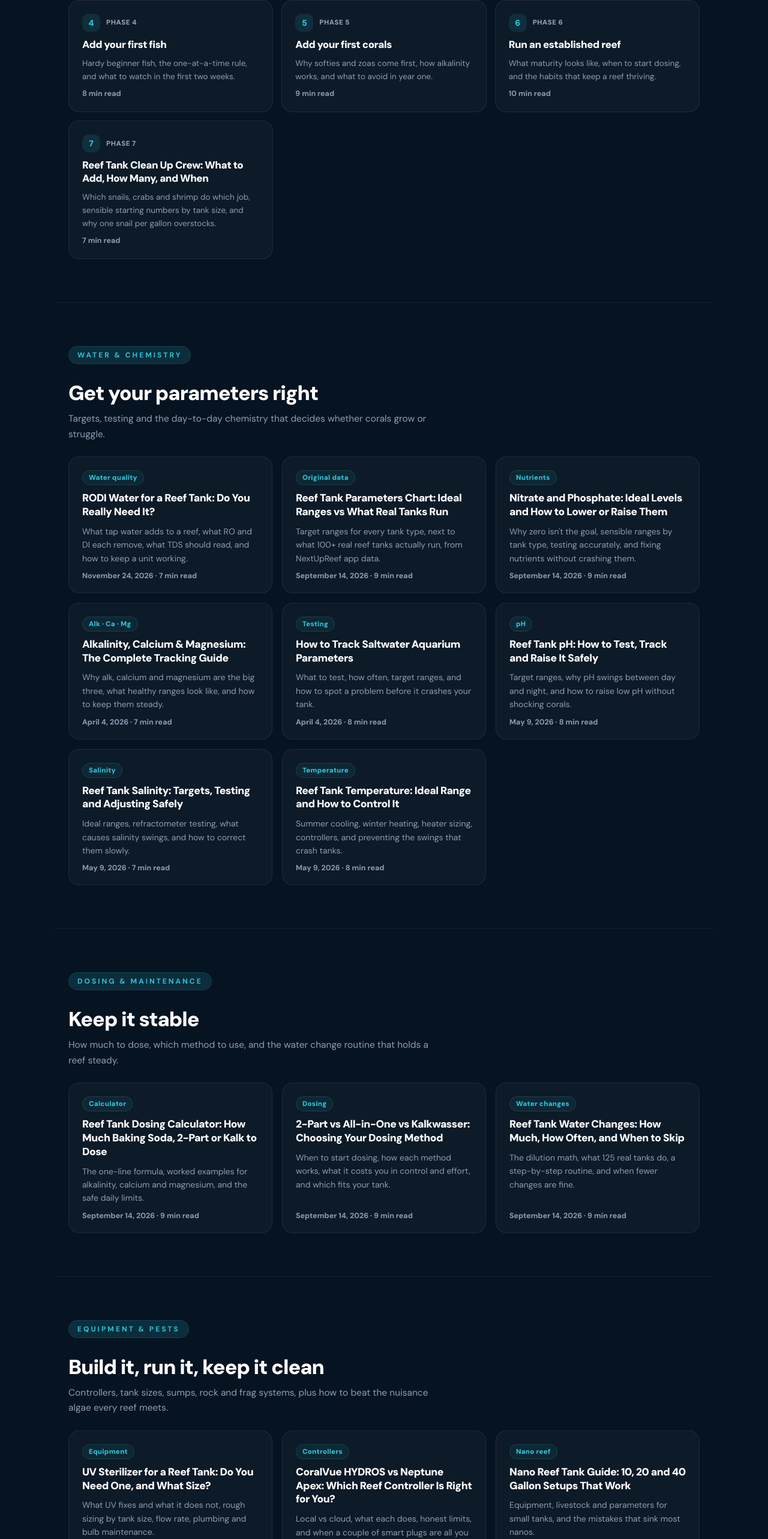
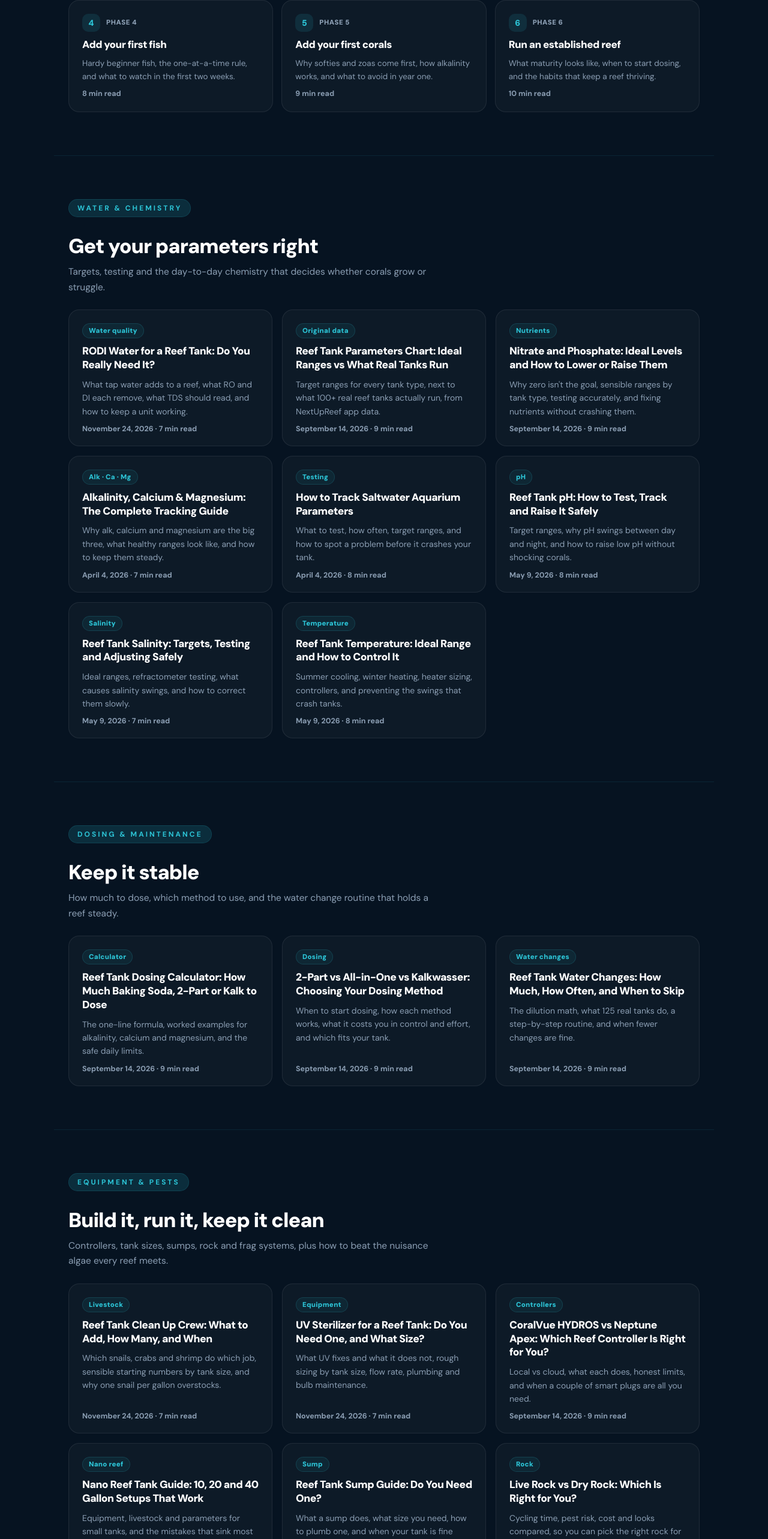
Before and after one commit to winsteadhouse/nextupreef-site, a Next.js app: page /blog in a window 1280 px wide. Shown: the part 1740-4306 px from the top of the page at 60% size. Built offline with nearby package versions, Linux system fonts and the light colour scheme; no server answers.

Commit message:
Blog index: list the clean up crew guide under Equipment and pests, not the six-step journey
Co-Authored-By: Claude Fable 5.2 <noreply@anthropic.com>

```diff
--- a/app/blog/page.tsx
+++ b/app/blog/page.tsx
@@ -33,7 +33,6 @@ const journey: Post[] = [
   { slug: "first-livestock", title: "Add your first fish", description: "Hardy beginner fish, the one-at-a-time rule, and what to watch in the first two weeks.", date: "April 2026", readTime: "8 min", tag: "Fish" },
   { slug: "adding-first-corals", title: "Add your first corals", description: "Why softies and zoas come first, how alkalinity works, and what to avoid in year one.", date: "April 2026", readTime: "9 min", tag: "Corals" },
   { slug: "established-reef", title: "Run an established reef", description: "What maturity looks like, when to start dosing, and the habits that keep a reef thriving.", date: "April 2026", readTime: "10 min", tag: "Dosing" },
-  { slug: "reef-tank-clean-up-crew", title: "Reef Tank Clean Up Crew: What to Add, How Many, and When", description: "Which snails, crabs and shrimp do which job, sensible starting numbers by tank size, and why one snail per gallon overstocks.", date: "November 24, 2026", readTime: "7 min", tag: "Clean up crew" },
 ];
 
 const chemistry: Post[] = [
@@ -54,6 +53,7 @@ const dosing: Post[] = [
 ];
 
 const equipment: Post[] = [
+  { slug: "reef-tank-clean-up-crew", title: "Reef Tank Clean Up Crew: What to Add, How Many, and When", description: "Which snails, crabs and shrimp do which job, sensible starting numbers by tank size, and why one snail per gallon overstocks.", date: "November 24, 2026", readTime: "7 min", tag: "Livestock" },
   { slug: "uv-sterilizer-reef-tank", title: "UV Sterilizer for a Reef Tank: Do You Need One, and What Size?", description: "What UV fixes and what it does not, rough sizing by tank size, flow rate, plumbing and bulb maintenance.", date: "November 24, 2026", readTime: "7 min", tag: "Equipment" },
   { slug: "coralvue-hydros-vs-neptune-apex", title: "CoralVue HYDROS vs Neptune Apex: Which Reef Controller Is Right for You?", description: "Local vs cloud, what each does, honest limits, and when a couple of smart plugs are all you need.", date: "September 14, 2026", readTime: "9 min", tag: "Controllers" },
   { slug: "nano-reef-tank-guide", title: "Nano Reef Tank Guide: 10, 20 and 40 Gallon Setups That Work", description: "Equipment, livestock and parameters for small tanks, and the mistakes that sink most nanos.", date: "May 9, 2026", readTime: "9 min", tag: "Nano reef" },
```
